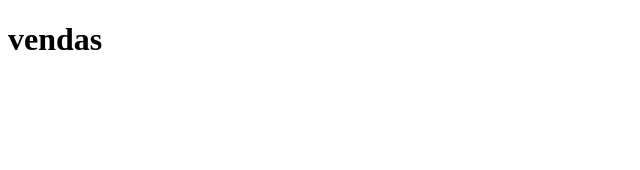
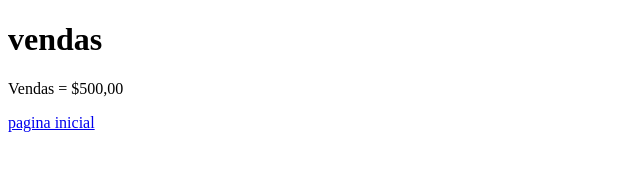
Before and after one commit to Vitor2205/aulagithub, a plain HTML site: page vendas.html in a window 1280 px wide. Shown: the whole page, without its empty margins (0-640 px from the left). Drawn offline with Linux system fonts and the light colour scheme.

Commit message:
ACRESCENTADO VALOR DAS VENDAS

```diff
--- a/vendas.html
+++ b/vendas.html
@@ -7,5 +7,7 @@
 </head>
 <body>
     <h1>vendas</h1>
+    <p> Vendas = $500,00</p>
+    <a href="index.html"> pagina inicial</a>
 </body>
 </html>
```
